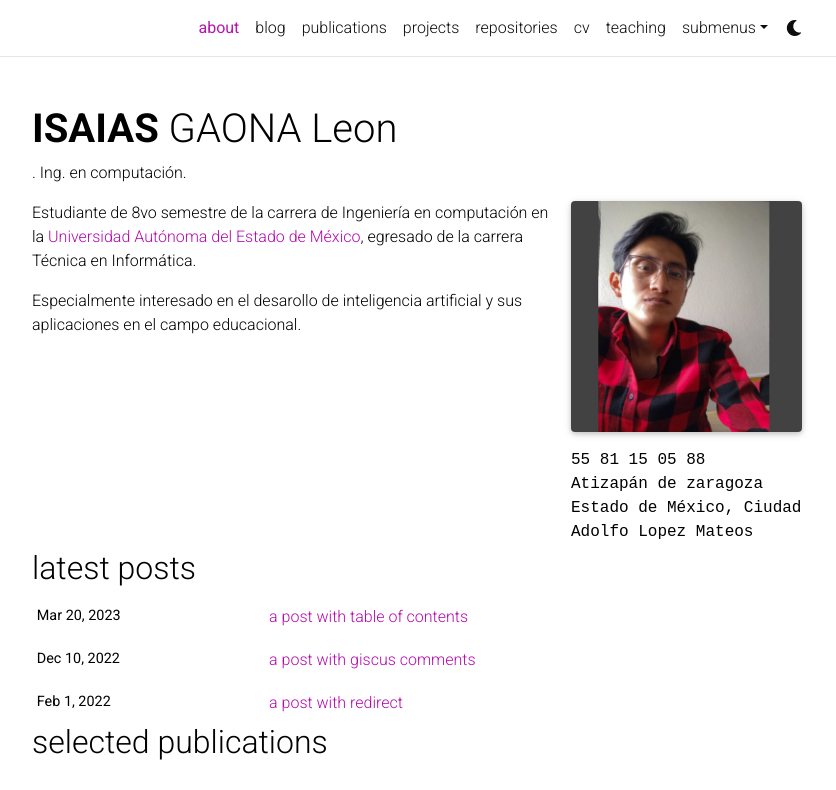
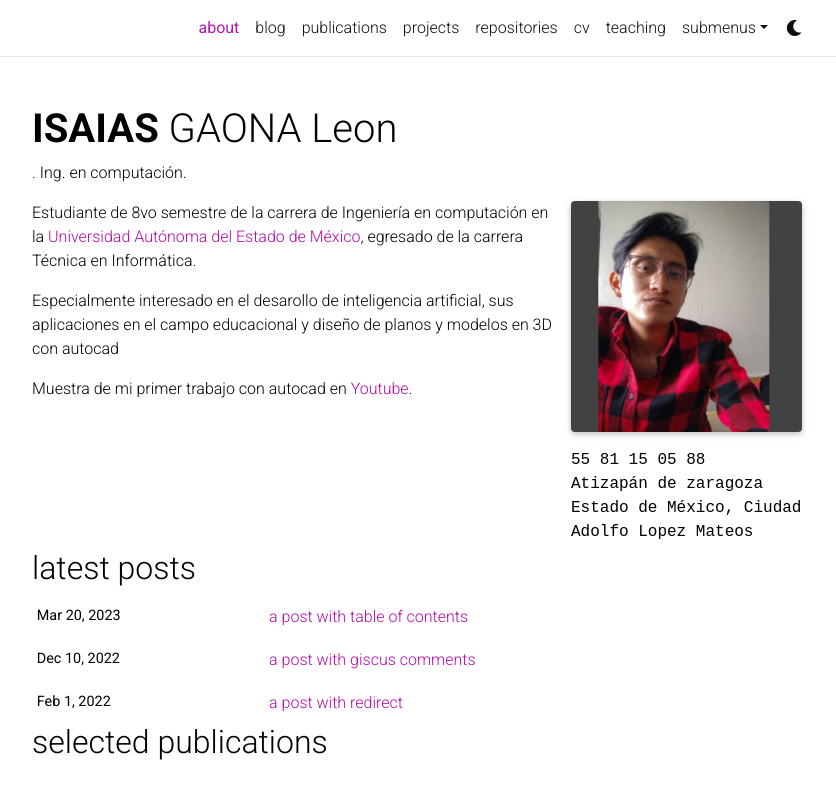
Before and after one commit to IsaiasGL/IsaiasGL.github.io, a Jekyll site: the page built from _pages/about.md, in a window 1280 px wide and 1079 px high, cut to the strip 0-790 px from the top of the window. Shown: the whole strip, without its empty margins (223-1059 px from the left). Built offline with Jekyll 4.4.1, drawn with Linux system fonts in a browser that asks for light colours; full-size pictures stand in for the smaller copies a plugin makes; comment, search, counter and statistics services are not loaded; a style sheet for code colours, icons or effects is not loaded.

Commit message:
link youtube

```diff
--- a/_pages/about.md
+++ b/_pages/about.md
@@ -21,4 +21,6 @@ social: true  # includes social icons at the bottom of the page
 
 Estudiante de 8vo semestre de la carrera de Ingeniería en computación en la [Universidad Autónoma del Estado de México](https://cuvalledemexico.uaemex.mx/), egresado de la carrera Técnica en Informática.
 
-Especialmente interesado en el desarollo de inteligencia artificial y sus aplicaciones en el campo educacional.
+Especialmente interesado en el desarollo de inteligencia artificial, sus aplicaciones en el campo educacional y diseño de planos y modelos en 3D con autocad
+
+Muestra de mi primer trabajo con autocad en [Youtube](https://www.youtube.com/watch?v=UWIDXcxV5AE&ab_channel=Isa%C3%ADasGaona).
```
